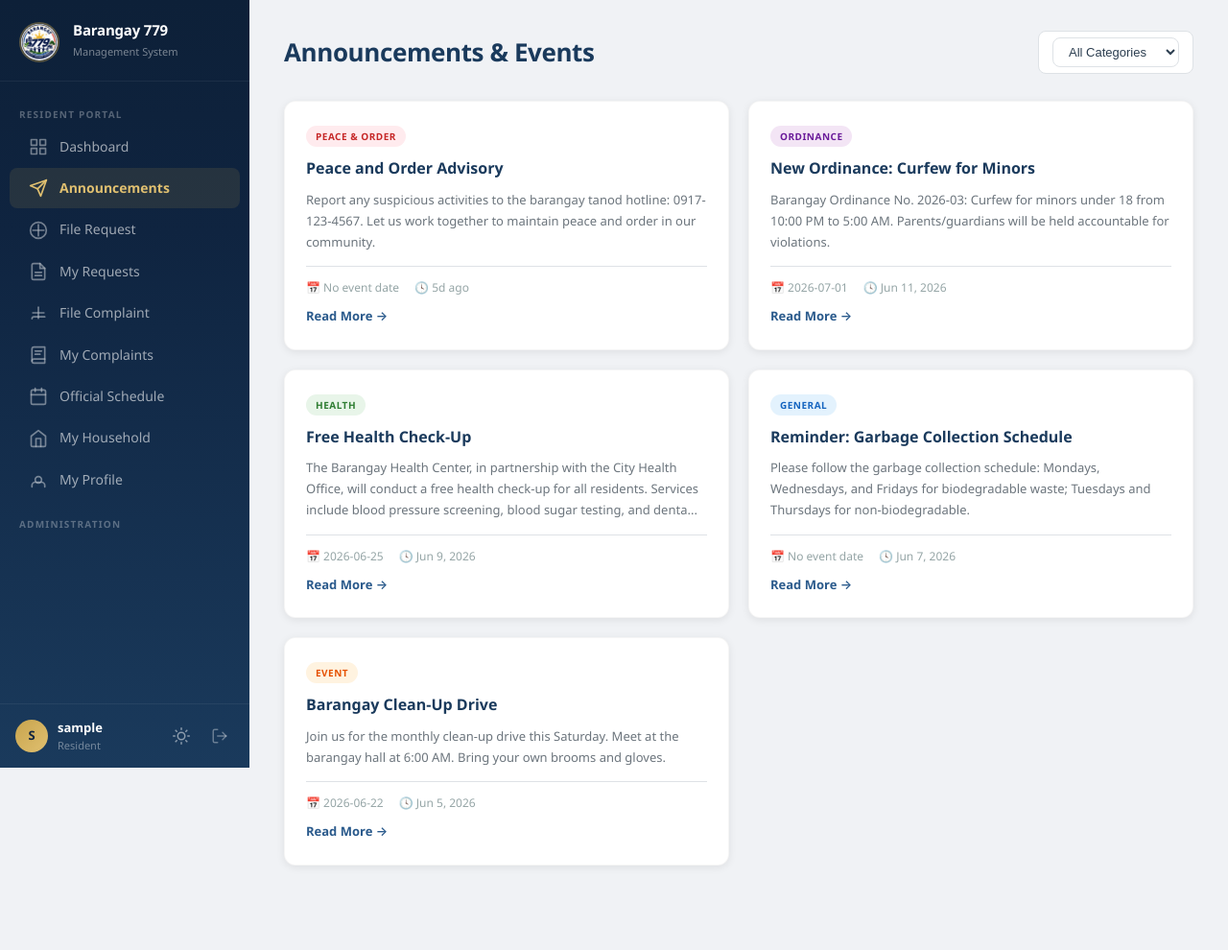
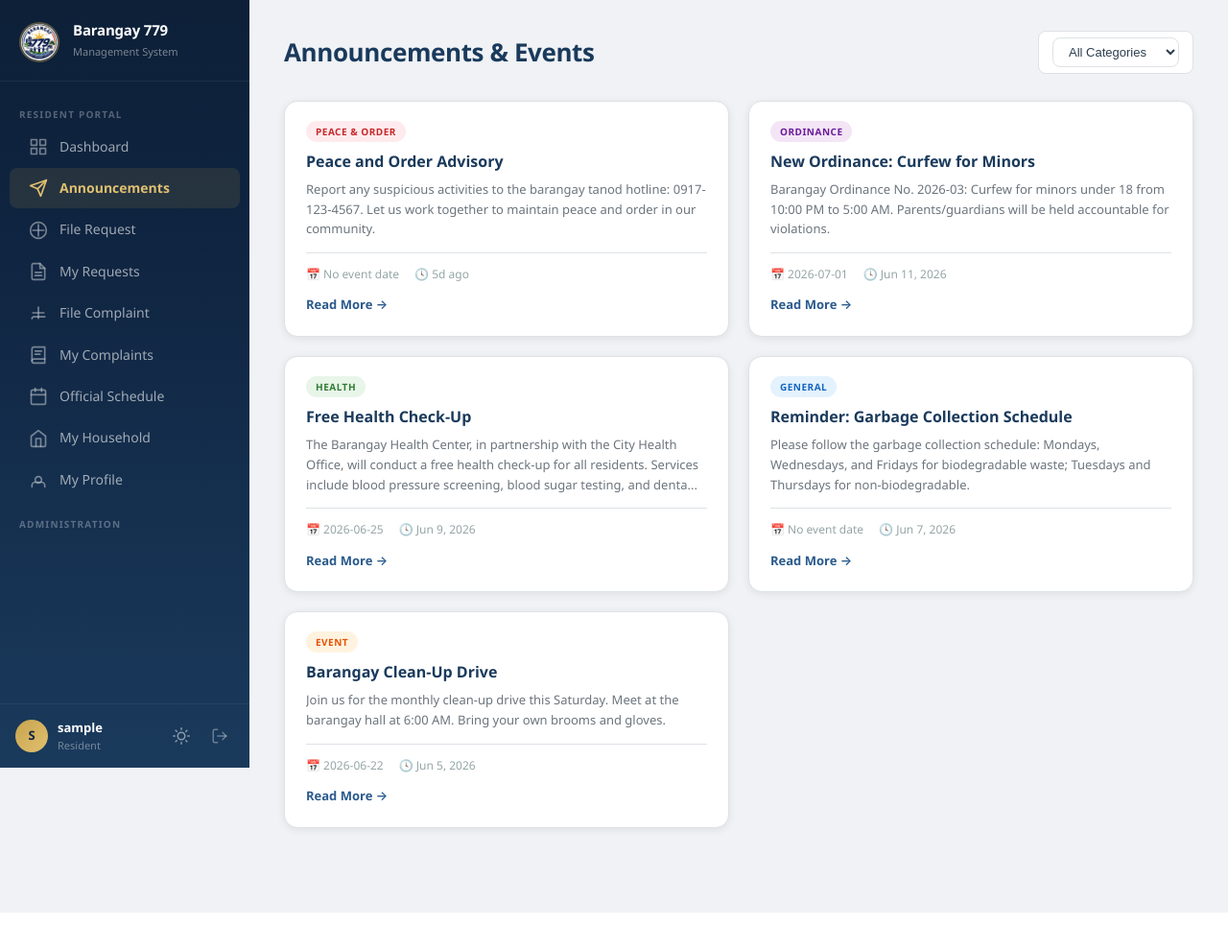
Before and after one commit to IrminsulX/Barangay-Management-System, a Flask app: page /resident/home in a window 1280 px wide. Shown: the whole page at 96% size. After the commit the page ends 951 px from the top, so only its background shows below. Run offline with Flask 3, Linux system fonts and the light colour scheme; the visitor is signed in with stand-in values (Sample User, id 1); data comes from the database, SQL or seed files in the repository.

Commit message:
Fix announcement card layout: proper image fit, 3-line clamp, cleaner spacing

```diff
--- a/static/css/resident.css
+++ b/static/css/resident.css
@@ -128,15 +128,30 @@
 
 .announcement-card {
   background: var(--card-bg);
-  border-radius: 12px;
-  padding: 22px;
+  border-radius: 14px;
   box-shadow: var(--shadow);
-  border-left: 4px solid var(--primary-light);
+  border: 1px solid var(--border);
+  overflow: hidden;
   transition: all 0.2s ease;
-  border: 1px solid rgba(0,0,0,0.04);
+  display: flex;
+  flex-direction: column;
 }
 
-.announcement-card:hover { box-shadow: var(--shadow-lg); transform: translateY(-2px); }
+.announcement-card:hover { box-shadow: var(--shadow-lg); transform: translateY(-3px); }
+
+.announcement-card .ann-card-img {
+  width: 100%;
+  height: 190px;
+  object-fit: cover;
+  display: block;
+}
+
+.announcement-card .ann-card-body {
+  padding: 20px 22px 22px;
+  flex: 1;
+  display: flex;
+  flex-direction: column;
+}
 
 .announcement-card .ann-category {
   display: inline-block;
@@ -147,6 +162,7 @@
   margin-bottom: 10px;
   text-transform: uppercase;
   letter-spacing: 0.5px;
+  align-self: flex-start;
 }
 
 .announcement-card .ann-category.general { background: #e3f2fd; color: #1565c0; }
@@ -156,8 +172,24 @@
 .announcement-card .ann-category.peace-order { background: #ffebee; color: #c62828; }
 .announcement-card .ann-category.disaster { background: #fff8e1; color: #f57f17; }
 
-.announcement-card h3 { font-size: 16px; margin-bottom: 8px; color: var(--primary); font-weight: 700; }
-.announcement-card p { font-size: 13px; color: var(--text-light); line-height: 1.7; }
+.announcement-card h3 {
+  font-size: 16px;
+  margin-bottom: 8px;
+  color: var(--primary);
+  font-weight: 700;
+  line-height: 1.3;
+}
+
+.announcement-card .ann-desc {
+  font-size: 13px;
+  color: var(--text-light);
+  line-height: 1.6;
+  flex: 1;
+  display: -webkit-box;
+  -webkit-line-clamp: 3;
+  -webkit-box-orient: vertical;
+  overflow: hidden;
+}
 
 .announcement-card .ann-meta {
   display: flex;
@@ -170,17 +202,21 @@
   color: var(--text-muted);
 }
 
-.announcement-card .ann-card-img {
-  width: calc(100% + 44px);
-  margin: -22px -22px 16px;
-  height: 180px;
-  object-fit: cover;
-  border-radius: 12px 12px 0 0;
+.ann-read-more {
+  display: inline-block;
+  margin-top: 12px;
+  font-size: 13px;
+  font-weight: 600;
+  color: var(--primary-light);
+  text-decoration: none;
+  transition: opacity 0.2s;
+  align-self: flex-start;
 }
+.ann-read-more:hover { opacity: 0.75; text-decoration: underline; }
 
 .announcement-card.pinned {
-  border-left-color: var(--secondary);
-  background: linear-gradient(135deg, var(--card-bg) 0%, rgba(200,164,78,0.04) 100%);
+  border-top: 3px solid var(--secondary);
+  background: linear-gradient(180deg, rgba(200,164,78,0.04) 0%, var(--card-bg) 20%);
 }
 
 .ann-pin-badge {
@@ -190,17 +226,6 @@
   color: var(--secondary);
   margin-bottom: 6px;
 }
-
-.ann-read-more {
-  display: inline-block;
-  margin-top: 10px;
-  font-size: 13px;
-  font-weight: 600;
-  color: var(--primary-light);
-  text-decoration: none;
-  transition: opacity 0.2s;
-}
-.ann-read-more:hover { opacity: 0.75; text-decoration: underline; }
 
 /* ── Announcement Detail Page ────────────────────── */
 
--- a/templates/admin/layout.html
+++ b/templates/admin/layout.html
@@ -5,8 +5,8 @@
   <meta name="viewport" content="width=device-width, initial-scale=1.0">
   <title>{% block title %}Admin{% endblock %} — Barangay Management System</title>
   <link rel="icon" type="image/png" href="/static/img/logo.png">
-  <link rel="stylesheet" href="/static/css/base.css?v=14">
-  <link rel="stylesheet" href="/static/css/admin.css?v=14">
+  <link rel="stylesheet" href="/static/css/base.css?v=15">
+  <link rel="stylesheet" href="/static/css/admin.css?v=15">
   {% block head_extra %}{% endblock %}
 </head>
 <body>
@@ -93,7 +93,7 @@
     {% block content %}{% endblock %}
   </main>
 
-  <script src="/static/js/main.js?v=14"></script>
+  <script src="/static/js/main.js?v=15"></script>
   {% block scripts %}{% endblock %}
   <script>
     document.addEventListener('DOMContentLoaded', async function() {
--- a/templates/login.html
+++ b/templates/login.html
@@ -5,8 +5,8 @@
   <meta name="viewport" content="width=device-width, initial-scale=1.0">
   <title>Sign In — Barangay Management System</title>
   <link rel="icon" type="image/png" href="/static/img/logo.png">
-  <link rel="stylesheet" href="/static/css/base.css?v=14">
-  <link rel="stylesheet" href="/static/css/login.css?v=14">
+  <link rel="stylesheet" href="/static/css/base.css?v=15">
+  <link rel="stylesheet" href="/static/css/login.css?v=15">
 </head>
 <body class="login-page">
   <div class="login-bg-shapes">
@@ -42,7 +42,7 @@
     </form>
     <p class="login-footer">Barangay Management System v1.0</p>
   </main>
-  <script src="/static/js/main.js?v=14"></script>
+  <script src="/static/js/main.js?v=15"></script>
   <script>
     document.getElementById('loginForm').addEventListener('submit', async function(e) {
       e.preventDefault();
--- a/templates/resident/home.html
+++ b/templates/resident/home.html
@@ -51,7 +51,7 @@
         <div class="ann-card-body">
           <span class="ann-category ${catClass}">${escapeHtml(a.category)}</span>
           <h3>${escapeHtml(a.title)}</h3>
-          <p>${truncated}</p>
+          <div class="ann-desc">${truncated}</div>
           <div class="ann-meta">
             <span>&#128197; ${a.event_date || 'No event date'}</span>
             <span>&#128339; ${timeAgo(a.created_at)}</span>
--- a/templates/resident/layout.html
+++ b/templates/resident/layout.html
@@ -5,8 +5,8 @@
   <meta name="viewport" content="width=device-width, initial-scale=1.0">
   <title>{% block title %}Resident{% endblock %} — Barangay Management System</title>
   <link rel="icon" type="image/png" href="/static/img/logo.png">
-  <link rel="stylesheet" href="/static/css/base.css?v=14">
-  <link rel="stylesheet" href="/static/css/resident.css?v=14">
+  <link rel="stylesheet" href="/static/css/base.css?v=15">
+  <link rel="stylesheet" href="/static/css/resident.css?v=15">
   {% block head_extra %}{% endblock %}
 </head>
 <body>
@@ -91,7 +91,7 @@
     {% block content %}{% endblock %}
   </main>
 
-  <script src="/static/js/main.js?v=14"></script>
+  <script src="/static/js/main.js?v=15"></script>
   {% block scripts %}{% endblock %}
   <script>
     document.addEventListener('DOMContentLoaded', async function() {
--- a/templates/shared/blotter_report.html
+++ b/templates/shared/blotter_report.html
@@ -4,7 +4,7 @@
   <meta charset="UTF-8">
   <title>Blotter Report — Case #{{ data.id }}</title>
   <link rel="icon" type="image/png" href="/static/img/logo.png">
-  <link rel="stylesheet" href="/static/css/base.css?v=14">
+  <link rel="stylesheet" href="/static/css/base.css?v=15">
   <style>
     body { background: #f0f2f5; padding: 40px 20px; }
     .print-template { max-width: 800px; margin: 0 auto; background: white; padding: 50px 60px; box-shadow: 0 2px 10px rgba(0,0,0,0.1); }
--- a/templates/shared/certificate.html
+++ b/templates/shared/certificate.html
@@ -4,7 +4,7 @@
   <meta charset="UTF-8">
   <title>Certificate — {{ data.document_type }}</title>
   <link rel="icon" type="image/png" href="/static/img/logo.png">
-  <link rel="stylesheet" href="/static/css/base.css?v=14">
+  <link rel="stylesheet" href="/static/css/base.css?v=15">
   <style>
     body { background: #f0f2f5; padding: 40px 20px; }
     .print-template { max-width: 800px; margin: 0 auto; background: white; padding: 50px 60px; box-shadow: 0 2px 10px rgba(0,0,0,0.1); }
```
Also changed, not shown: static/uploads/announcements/ann_1781853320_1505.png (added).
